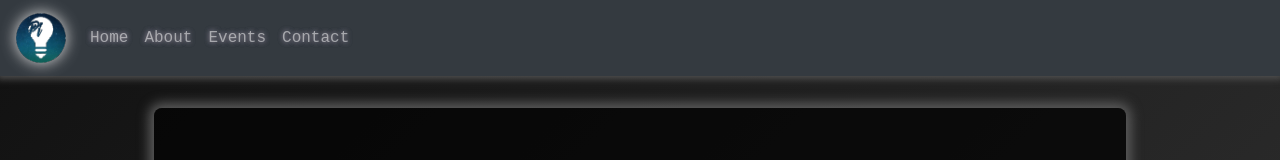
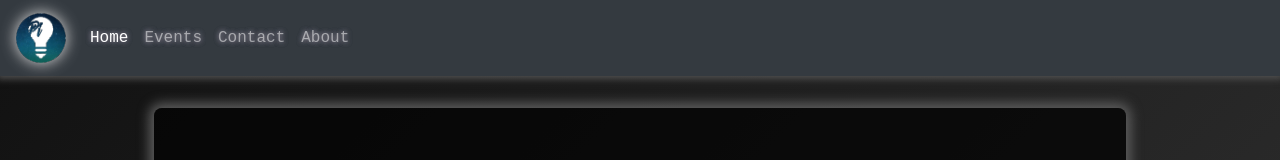
Before and after one commit to mahmodHammad/mahmodHammad-pi, a React app: page / in a window 1280 px wide. Shown: the top 160 px of the page. Built offline with nearby package versions, Linux system fonts and the light colour scheme.

Commit message:
navigation works

```diff
--- a/src/Components/Content/index.js
+++ b/src/Components/Content/index.js
@@ -1,20 +1,10 @@
 import React from "react";
-import Home from "./Home/index";
-import Events from "./Events/index";
-import Contact from "./Contact/index";
-import About from "./About/index";
+import "./index.css";
 
-import "./index.css";
-export default function Content() {
-  const views = {
-    Home,
-    About,
-    Events,
-    Contact,
-  };
-
-  return <div className="content">
-      {/* {views[1]} */}
-      <Home/>
-  </div>;
+export default function Content(prop) {
+  return (
+    <div className="content">
+      {prop.routes[prop.Active]}
+    </div>
+  );
 }
--- a/src/Components/Navbar/index.css
+++ b/src/Components/Navbar/index.css
@@ -9,12 +9,11 @@
   height: 50px;
 }
 
-
-
 .nav-link {
   color: rgb(49, 49, 49);
   text-shadow: 0 0 5px rgb(114, 109, 109), 0 0 5px rgb(131, 131, 131),
     0 0 5px rgb(45, 49, 97);
+  text-transform: capitalize;
 }
 .nav-link:hover {
   text-shadow: 0 0 10px rgb(190, 190, 190), 0 0 10px rgb(163, 163, 163),
--- a/src/Components/Navbar/index.js
+++ b/src/Components/Navbar/index.js
@@ -1,7 +1,7 @@
 import React, { useState } from "react";
 import "./index.css";
 import logo from "../../assets/piIcon.png";
-export default function Nav() {
+export default function Nav({ routes, Active, setActive }) {
   const [Open, setOpen] = useState(true);
 
   function handleNavBtnClick() {
@@ -30,18 +30,12 @@ export default function Nav() {
       >
         <ul className="navbar-nav mr-auto mt-2 mt-lg-0 ">
           {/* Navitems start */}
-          <li class="nav-item">
-            <a class="nav-link">Home</a>
-          </li>
-          <li class="nav-item">
-            <a class="nav-link">About</a>
-          </li>
-          <li class="nav-item">
-            <a class="nav-link">Events</a>
-          </li>
-          <li class="nav-item">
-            <a class="nav-link">Contact</a>
-          </li>
+
+          {Object.keys(routes).map((route) => (
+            <li class="nav-item" onClick={()=>setActive(route)}>
+              <span class={`nav-link ${Active === route?'active':''}`}  >{route}</span>
+            </li>
+          ))}
         </ul>
       </div>
     </nav>
--- a/src/layouts/App.js
+++ b/src/layouts/App.js
@@ -1,36 +1,47 @@
-import React from "react";
+import React, { useState } from "react";
 import "./App.css";
 
 import Navbar from "../Components/Navbar/index";
-import Content from "../Components/Content/index"
+import Content from "../Components/Content/index";
 import Footer from "../Components/Footer";
 
+import Home from "../Components/Content/Home/index";
+import Events from "../Components/Content/Events/index";
+import Contact from "../Components/Content/Contact/index";
+import About from "../Components/Content/About/index";
+
+const routes = {
+  home: <Home />,
+  events: <Events />,
+  contact: <Contact />,
+  about: <About />,
+};
+
 export default function Admin() {
+  const [Routes, setRoutes] = useState(routes);
+  const [Active, setActive] = useState("home");
 
   return (
+    <div id="holder" className="holder">
+      {/* {console.log(Home)} */}
 
-    <div id="holder" class="holder">
+      <Navbar routes={routes} Active={Active} setActive={setActive} />
+      {/* content --start */}
+      <Content routes={routes} Active={Active} />
 
-<Navbar/>
-{/* content --start */}
-<Content/>
-    {/* Home */}
-    {/* About */1}
-    {/* Events */}
-    {/* Contect */}
-{/* content --end */}
+      {/* Home */}
+      {/* About */ 1}
+      {/* Events */}
+      {/* Contect */}
+      {/* content --end */}
 
-<Footer/>
-
-
+      <Footer />
     </div>
   );
 }
 
-
-
-
-      {/* <div className="content">
+{
+  /* <div className="content">
 
 
         <div className="addheight">
@@ -42,4 +53,5 @@ export default function Admin() {
             <p className="glow slogan">Enlighten Your Way</p>
           </div>
         </div>
-      </div> */}
+      </div> */
+}
```
Lines whose indentation alone changed are shown as unchanged.
